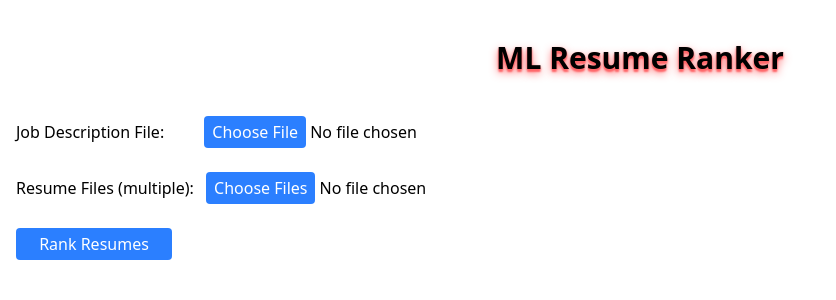
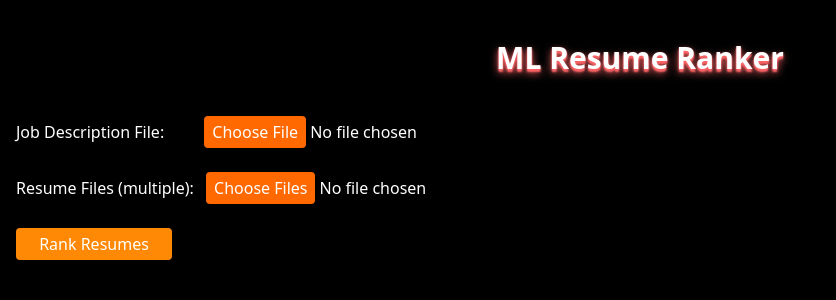
Before and after one commit to Mujeebhussain153/ml-resume-ranker, a React (Vite) app in the folder frontend/: page / in a window 1280 px wide. Shown: the top 300 px of the page, without its empty margins (0-836 px from the left). Built offline with nearby package versions, Linux system fonts and the light colour scheme.

Commit message:
Changed background color and text color and added text shadows

```diff
--- a/frontend/src/App.jsx
+++ b/frontend/src/App.jsx
@@ -3,9 +3,9 @@ import FileUploadForm from './components/FileUploadForm';
 
 function App() {
   return (
-    <div className="max-w mx-auto py-10 h-screen relative">
+    <div className="max-w mx-auto py-10 h-screen relative bg-black text-white">
       {/* App Title */}
-      <h1 className="text-3xl font-bold mb-6 text-black text-center text-shadow-lg text-shadow-red-400">ML Resume Ranker</h1>
+      <h1 className="text-3xl font-bold mb-6 text-red-250 text-center text-shadow-lg text-shadow-red-400">ML Resume Ranker</h1>
 
       {/* Upload Form Component */}
       <FileUploadForm />
--- a/frontend/src/components/FileUploadForm.jsx
+++ b/frontend/src/components/FileUploadForm.jsx
@@ -45,7 +45,7 @@ const FileUploadForm = () =>{
                         type="file"
                         accept=".pdf,.docx"
                         onChange={e => setJdFile(e.target.files[0])} // Save file to state
-                        className="file:cursor-pointer file:px-2 ml-9 file:py-1 file:rounded file:border-0 file:bg-blue-500 file:text-white file:font-medium hover:file:bg-blue-700 transition"
+                        className="file:cursor-pointer file:px-2 ml-9 file:py-1 file:rounded file:border-0 file:bg-orange-500 file:text-white file:font-medium hover:file:bg-orange-700 transition"
                     />
                 </div>
                 <div>
@@ -55,13 +55,13 @@ const FileUploadForm = () =>{
                         accept=".pdf,.docx"
                         multiple
                         onChange={e => setResumeFiles([...e.target.files])}
-                        className="file:cursor-pointer file:px-2 ml-2 file:py-1 file:rounded file:border-0 file:bg-blue-500 file:text-white file:font-medium hover:file:bg-blue-700 transition" // Save all files to state
+                        className="file:cursor-pointer file:px-2 ml-2 file:py-1 file:rounded file:border-0 file:bg-orange-500 file:text-white file:font-medium hover:file:bg-orange-700 transition" // Save all files to state
                     />
                 </div>
                 <button
                     type="submit"
                     disabled={loading}
-                    className="bg-blue-500 w-1/8 text-white px-4 py-1 rounded"
+                    className="bg-orange-400 w-1/8 text-white px-4 py-1 rounded"
                     >
                     {loading ? 'Ranking...' : 'Rank Resumes'} {/* Show loading text */}
                 </button>
--- a/frontend/src/components/ResultTable.jsx
+++ b/frontend/src/components/ResultTable.jsx
@@ -11,7 +11,7 @@ const ResultTable = ({ results }) => {
     const [selectedResume, setSelectedResume] = useState(null)
   return (
     <div className="mt-6">
-      <h2 className="text-xl font-semibold mb-2 text-center text-shadow-lg">Ranked Resumes</h2>
+      <h2 className="text-xl font-semibold mb-2 text-center text-shadow-lg text-shadow-red-170">Ranked Resumes</h2>
       <div className='flex justify-end mt-2'>
         <CSVLink data={resultsCopy} filename='results.csv' className='text-sm bg-green-600 text-white px-3 py-1 rounded hover:bg-green-700 transition'>
           Export CSV
@@ -24,8 +24,8 @@ const ResultTable = ({ results }) => {
       }}
       className="w-full mb-4 mt-4 p-2 border border-gray-300 rounded"
       />
-      <table className="min-w-full border border-gray-300 text-left">
-        <thead className="bg-gray-100">
+      <table className="min-w-full borderborder-gray-300 text-left">
+        <thead className="bg-gray-100 text-black">
           <tr>
             <th className="border px-4 py-2">Rank</th>
             <th className="border px-4 py-2">Filename</th>
```
Also changed, not shown: 1 other file (tests, documents, lock files or other folders).
